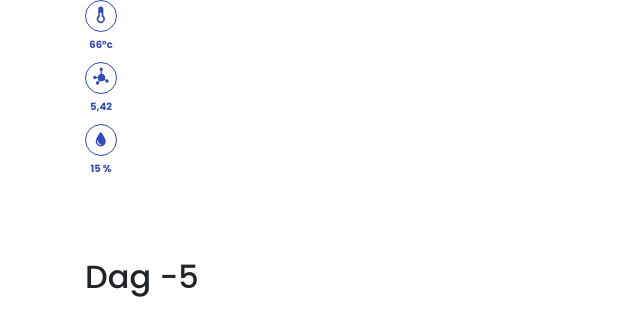
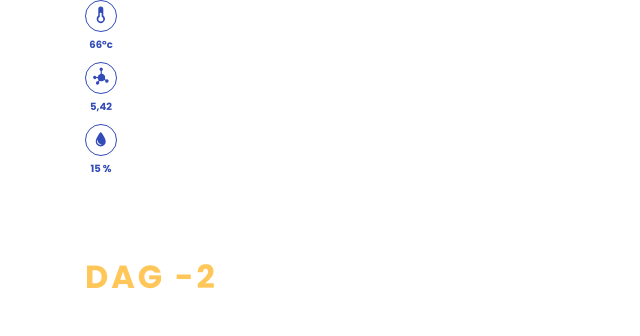
Before and after one commit to Plantacle/plantacle, a React (Create React App) app: page /styleguide1 in a window 1280 px wide. Shown: the top 336 px of the page, without its empty margins (0-640 px from the left). Built offline with nearby package versions, Linux system fonts and the light colour scheme.

Commit message:
Finished styling day component

```diff
--- a/src/components/atoms/CurrentDay.js
+++ b/src/components/atoms/CurrentDay.js
@@ -1,13 +1,19 @@
 import React from 'react'
-import styled from 'styled-components';
+import styled from 'styled-components'
 import moment from 'moment'
+
+const Title = styled.h2`
+  font-weight: 700;
+  letter-spacing: 3px;
+  color: #FFC759;
+`;
 
 
 class CurrentDay extends React.Component {
   constructor(props) {
     super(props);
     this.state = {
-      day: ""
+      day: null
     }
 
     this.getCurrentDay = this.getCurrentDay.bind(this)
@@ -18,19 +24,16 @@ class CurrentDay extends React.Component {
   }
 
   getCurrentDay() {
-
-      let startDate = moment('2019-11-25'); // Dummy data
-      let currentDate = moment();
-
+      let startDate = moment('2019-11-22') // Dummy data
+      let currentDate = moment()
       const newDate = currentDate.diff(startDate, 'days');
-
       this.setState({day: newDate})
   }
 
   render() {
     return(
       <div>
-        <h2> Dag {this.state.day} </h2>
+        <Title> DAG {this.state.day} </Title>
       </div>
     )
   }
```
